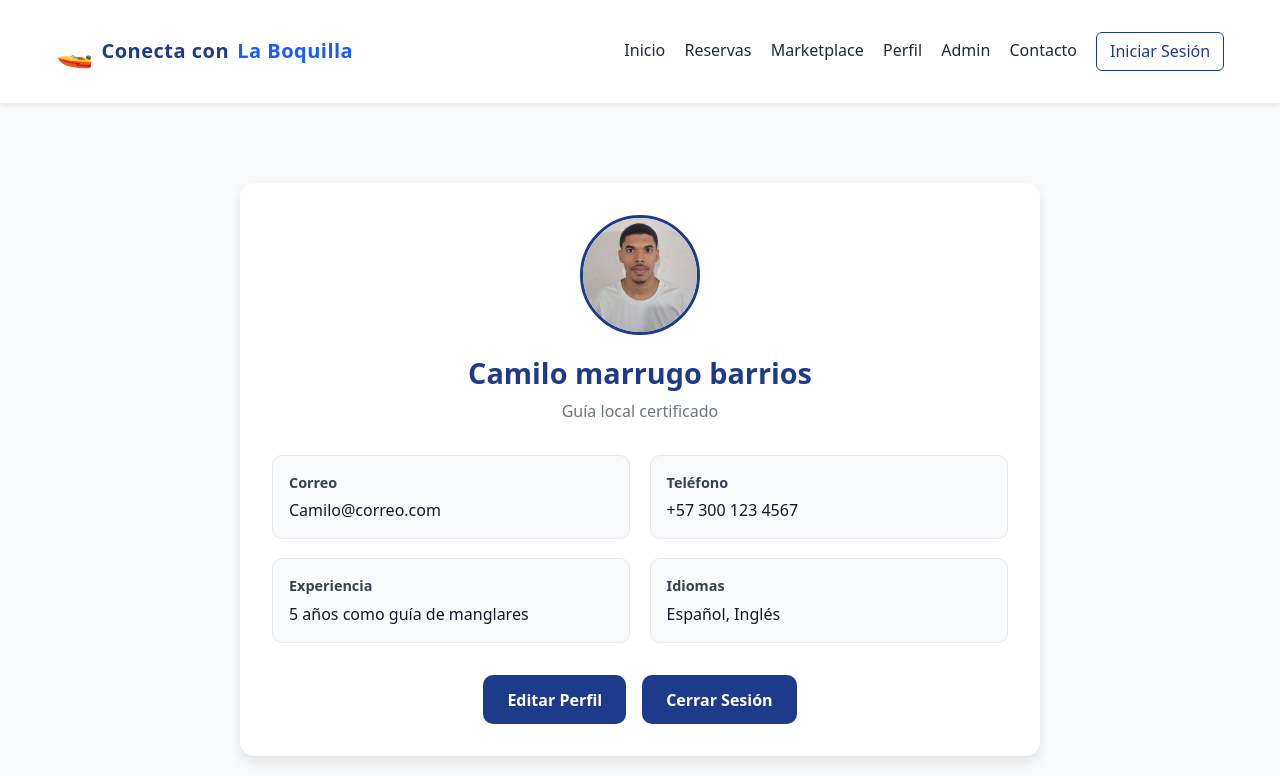
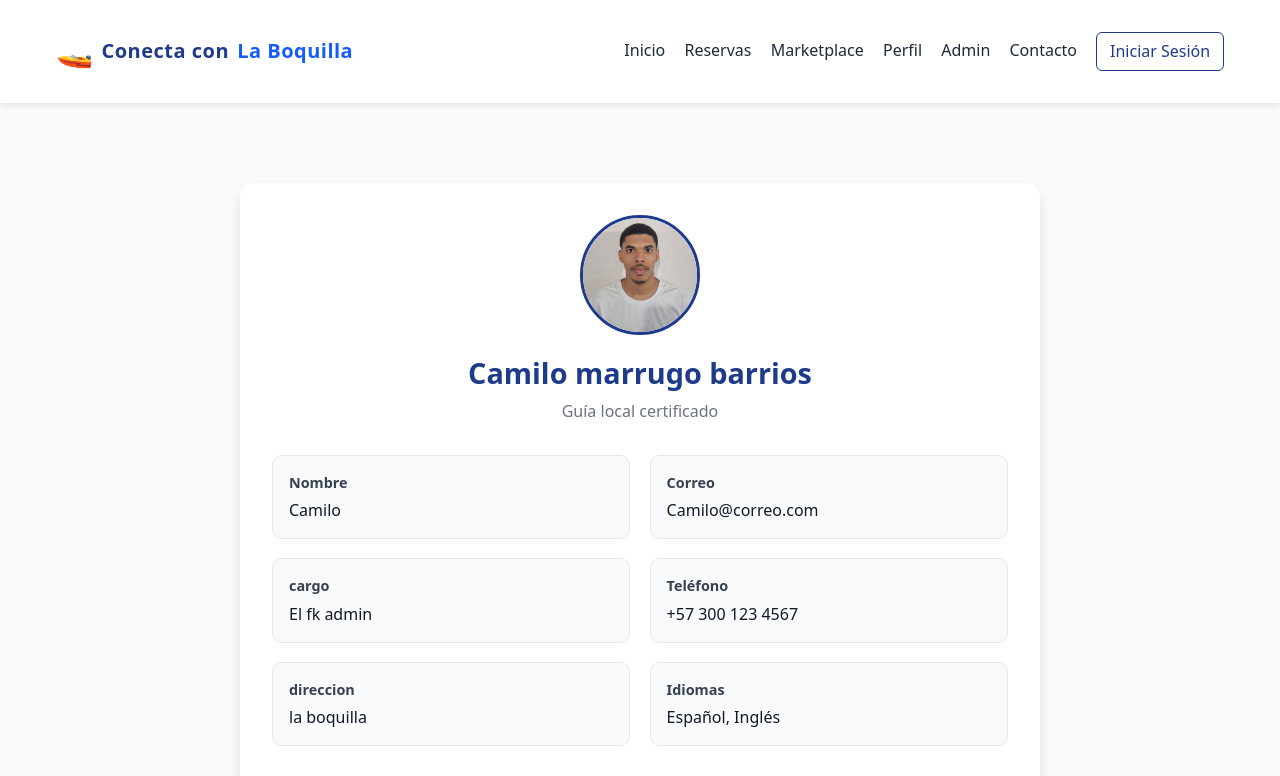
Before and after one commit to camilito2005/conecta-villagloria-la-boquilla-, a React (Vite) app in the folder Frontend/: page /perfil in a window 1280 px wide. Shown: the top 776 px of the page. Built offline with nearby package versions, Linux system fonts and the light colour scheme.

Commit message:
feat: añadi los campos al perfil

```diff
--- a/Frontend/src/paginas/perfil.jsx
+++ b/Frontend/src/paginas/perfil.jsx
@@ -16,16 +16,24 @@ export function Perfil() {
       {/* Información del usuario */}
       <div className="perfil-info">
         <div>
+          <label>Nombre</label>
+          <p>Camilo</p>
+        </div>
+        <div>
           <label>Correo</label>
           <p>Camilo@correo.com</p>
+        </div>
+        <div>
+          <label>cargo</label>
+          <p>El fk admin</p>
         </div>
         <div>
           <label>Teléfono</label>
           <p>+57 300 123 4567</p>
         </div>
         <div>
-          <label>Experiencia</label>
-          <p>5 años como guía de manglares</p>
+          <label>direccion</label>
+          <p>la boquilla</p>
         </div>
         <div>
           <label>Idiomas</label>
```
